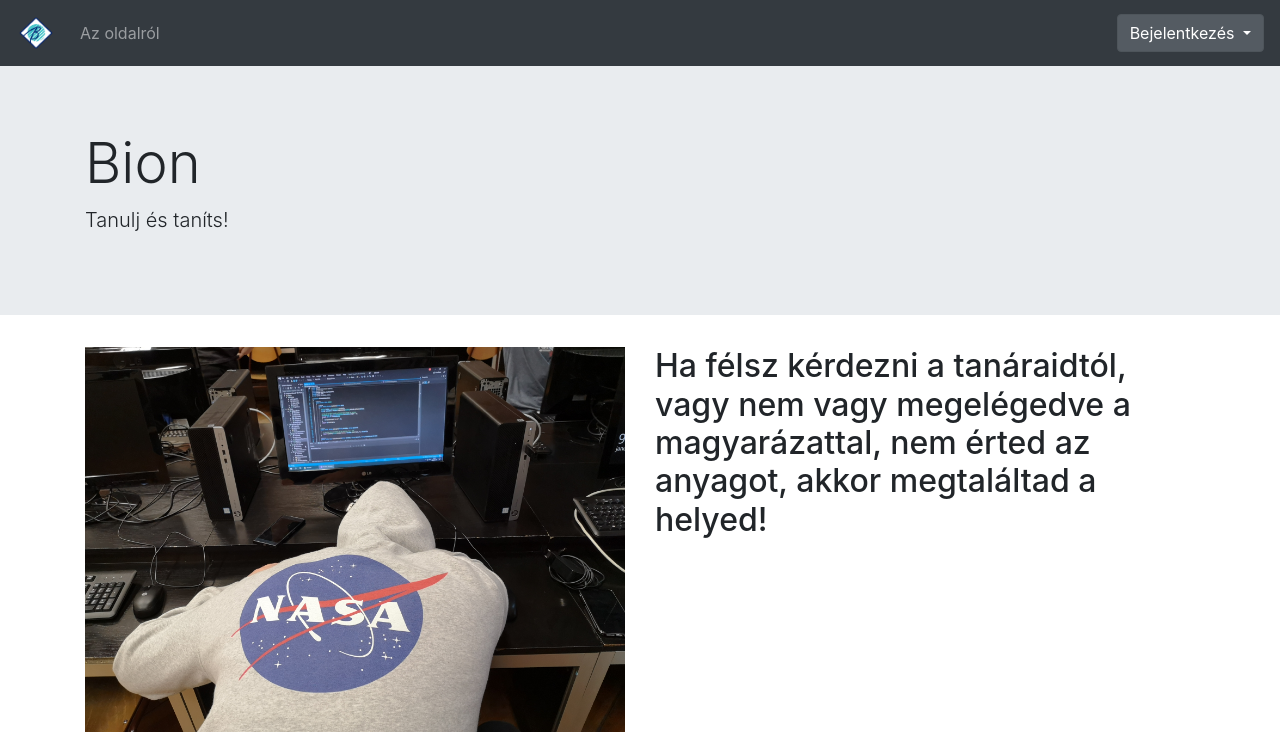
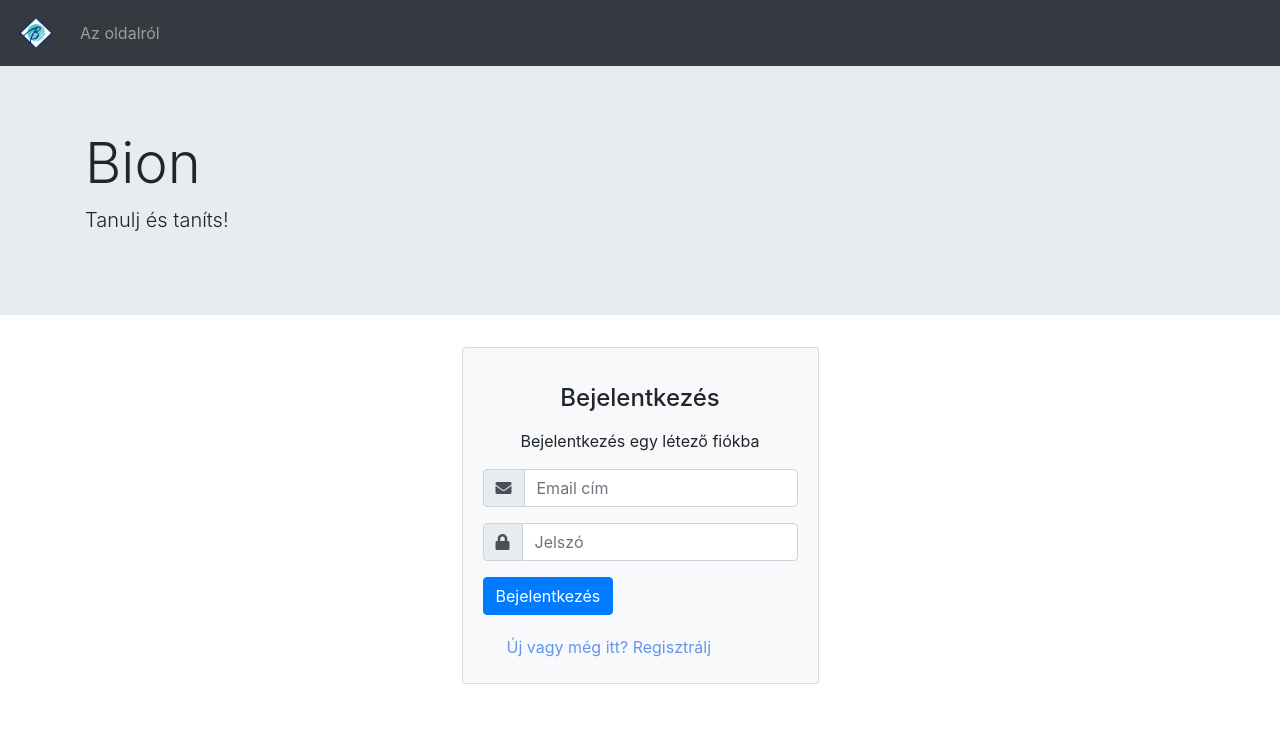
Before and after one commit to CsakiTheOne/Bion, a PHP site: page / in a window 1280 px wide. Shown: the top 732 px of the page. Run offline with PHP 8.4, Linux system fonts and the light colour scheme; some libraries are stand-ins or nearby versions; some web fonts are replaced.

Commit message:
Revert commit "format" & login on index only

```diff
--- a/index.php
+++ b/index.php
@@ -1,5 +1,5 @@
 <?php
-  session_start();
+session_start();
 ?>
 <!doctype html>
 <html lang="hu">
@@ -15,6 +15,7 @@
   <!-- Bootstrap CSS -->
   <link rel="stylesheet" href="https://stackpath.bootstrapcdn.com/bootstrap/4.4.1/css/bootstrap.min.css" integrity="sha384-Vkoo8x4CGsO3+Hhxv8T/Q5PaXtkKtu6ug5TOeNV6gBiFeWPGFN9MuhOf23Q9Ifjh" crossorigin="anonymous">
   <link rel="stylesheet" href="css/style.css">
+  <link rel="stylesheet" href="https://use.fontawesome.com/releases/v5.0.8/css/all.css">
 
 
   <title>Tanulj és Taníts!</title>
@@ -22,7 +23,29 @@
 
 <body>
 
-  <?php include "nav.php"; showNav("img/bion.png", "index.php", "pages/about.php", "pages/themes.php", "pages/register.php", "pages/profile.php", "php/login/login.php", "php/logout/logout.php", "php/db/connection.php", "php/db/execute.php"); ?>
+  <nav class="navbar navbar-default navbar-expand-lg navbar-dark bg-dark sticky-top">
+    <a class="navbar-brand" href="index.php"><img id="menuLogo" src="img/bion.png"></a>
+    <button class="navbar-toggler" type="button" data-toggle="collapse" data-target="#navbarNavDropdown" aria-controls="navbarNavDropdown" aria-expanded="false" aria-label="Toggle navigation">
+      <span class="navbar-toggler-icon"></span>
+    </button>
+    <div class="collapse navbar-collapse" id="navbarNavDropdown">
+      <ul class="navbar-nav">
+        <li class="nav-item">
+          <a class="nav-link" href="about.html">Az oldalról</a>
+        </li>
+        <?php
+        if (isset($_SESSION['id'])) :
+        ?>
+          <li class="nav-item">
+            <a class="nav-link" href="about.html">Poszt létrehozása</a>
+          </li>
+          <li class="nav-item">
+            <a class="nav-link" href="about.html">Keresés</a>
+          </li>
+        <?php endif; ?>
+      </ul>
+    </div>
+  </nav>
 
   <div class="jumbotron jumbotron-fluid justify-content-center dzsumbi">
     <div class="container">
@@ -32,6 +55,40 @@
   </div>
   <div class="container">
 
+
+    <div class="row mb-5">
+      <?php if (!isset($_SESSION['id'])) { ?>
+        <div class="card mx-auto bg-light">
+          <article class="card-body mx-auto">
+            <h4 class="card-title my-3 text-center">Bejelentkezés</h4>
+            <p class="text-center">Bejelentkezés egy létező fiókba</p>
+            <form method="POST">
+              <div class="form-group input-group">
+                <div class="input-group-prepend">
+                  <span class="input-group-text"> <i class="fa fa-envelope"></i> </span>
+                </div>
+                <input name="email" class="form-control" placeholder="Email cím" type="email" required>
+              </div> <!-- form-group// -->
+              <div class="form-group input-group">
+                <div class="input-group-prepend">
+                  <span class="input-group-text"> <i class="fa fa-lock"></i> </span>
+                </div>
+                <input class="form-control" placeholder="Jelszó" type="password" required name="password">
+              </div> <!-- form-group// -->
+              <div class="form-group">
+                <button type="submit" name="login" id="login" class="btn btn-primary">Bejelentkezés</button>
+              </div> <!-- form-group// -->
+            </form>
+            <a class="dropdown-item" id="registerLink" href="pages/register.php">Új vagy még itt? Regisztrálj</a>
+          </article>
+        </div> <!-- card.// -->
+      <?php } else { ?>
+        <ul class="mx-auto list-group list-group-horizontal">
+          <li class="list-group-item"><a href="#">Profilom megtekintése</a></li>
+          <li class="list-group-item"><a href="php/logout/logout.php">Kijelentkezés</a></li>
+        </ul>
+      <?php } ?>
+    </div>
 
     <div class="row">
       <div class="col-6 picture-wborder-right">
@@ -80,7 +137,12 @@
 
   </footer>
 
-
+  <?php
+  if (isset($_POST['login'])) {
+    include "php/login/login.php";
+    echo "<meta http-equiv='refresh' content='0'>";
+  }
+  ?>
   <!-- Optional JavaScript -->
   <!-- jQuery first, then Popper.js, then Bootstrap JS -->
   <script src="https://code.jquery.com/jquery-3.4.1.slim.min.js" integrity="sha384-J6qa4849blE2+poT4WnyKhv5vZF5SrPo0iEjwBvKU7imGFAV0wwj1yYfoRSJoZ+n" crossorigin="anonymous"></script>
--- a/nav.php
+++ /dev/null
@@ -1,78 +0,0 @@
-<?php
-function showNav($icon, $index, $about, $theme, $register, $myprofile, $login, $logout, $connection, $execute) {
-?>
-
-<nav class="navbar navbar-default navbar-expand-lg navbar-dark bg-dark sticky-top">
-<a class="navbar-brand" href="<?php echo $index ?>"><img id="menuLogo" src="<?php echo $icon ?>"></a>
-<button class="navbar-toggler" type="button" data-toggle="collapse" data-target="#navbarNavDropdown" aria-controls="navbarNavDropdown" aria-expanded="false" aria-label="Toggle navigation">
-    <span class="navbar-toggler-icon"></span>
-</button>
-<div class="collapse navbar-collapse" id="navbarNavDropdown">
-    <ul class="navbar-nav">
-    <li class="nav-item">
-        <a class="nav-link" href="<?php echo $about ?>">Az oldalról</a>
-    </li>
-    <?php
-    if (isset($_SESSION['id'])) :
-    ?>
-        <li class="nav-item">
-        <a class="nav-link" href="<?php echo $theme ?>">Téma indítása</a>
-        </li>
-    <?php endif; ?>
-    </ul>
-    <?php
-    if (!isset($_SESSION['id'])) :
-    ?>
-    <ul class="navbar-nav ml-auto">
-        <li class="nav-item">
-        <div class="dropdown show">
-            <button class="btn btn-secondary dropdown-toggle" type="button" id="dropdownMenuButton" data-toggle="dropdown" aria-haspopup="true" aria-expanded="false">
-            Bejelentkezés
-            </button>
-            <div class="dropdown-menu dropdown-menu-right" aria-labelledby="dropdownMenuLink">
-            <form class="px-4 py-3" method="POST">
-                <div class="form-group">
-                <label for="exampleDropdownFormEmail1">Email cím</label>
-                <input type="email" class="form-control" id="email" name="email" placeholder="email@example.com" required>
-                </div>
-                <div class="form-group">
-                <label for="exampleDropdownFormPassword1">Jelszó</label>
-                <input type="password" class="form-control" id="password" name="password" placeholder="Jelszó" required>
-                </div>
-                <button type="submit" name="login" id="login" class="btn btn-primary">Bejelentkezés</button>
-            </form>
-            <div class="dropdown-divider"></div>
-            <a class="dropdown-item" id="registerLink" href="<?php echo $register ?>">Új vagy még itt? Regisztrálj</a>
-            </div>
-        </div>
-        </li>
-    </ul>
-    <?php else : ?>
-    <ul class="navbar-nav ml-auto">
-        <li class="nav-item">
-        <div class="btn-group">
-            <button type="button" class="btn btn-secondary dropdown-toggle" data-toggle="dropdown" aria-haspopup="true" aria-expanded="false">
-            Profilom
-            </button>
-            <div class="dropdown-menu dropdown-menu-right" aria-labelledby="dropdownMenuButton">
-            <a class="dropdown-item" href="<?php echo $myprofile ?>">Profilom megtekintése</a>
-            <a class="dropdown-item" href="<?php echo $logout ?>">Kijelentkezés</a>
-            </div>
-        </div>
-        </li>
-    </ul>
-    <?php endif; ?>
-</div>
-</nav>
-<?php
-
-if(isset($_POST['login']))
-{
-    include strval($connection);
-    include strval($execute);
-    include strval($login);
-    echo "<meta http-equiv='refresh' content='0'>";
-}
-
-}
-?>
--- a/php/login/login.php
+++ b/php/login/login.php
@@ -1,4 +1,6 @@
 <?php
+include "php/db/connection.php";
+include "php/db/execute.php";
 
     if ($_POST['email'] != "" || $_POST['password'] != "") {
         $email = $_POST['email'];
```
Also changed, not shown: pages/register.php (+23 -6 lines).
